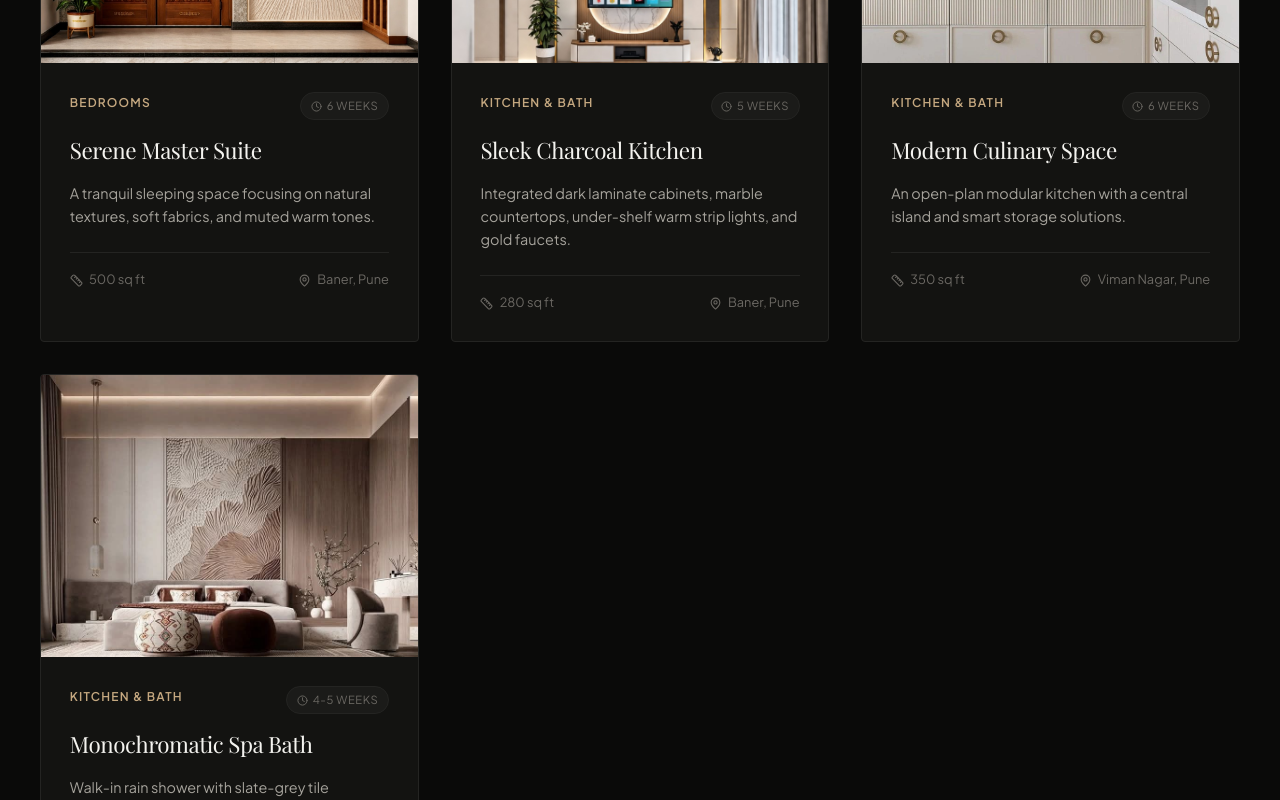
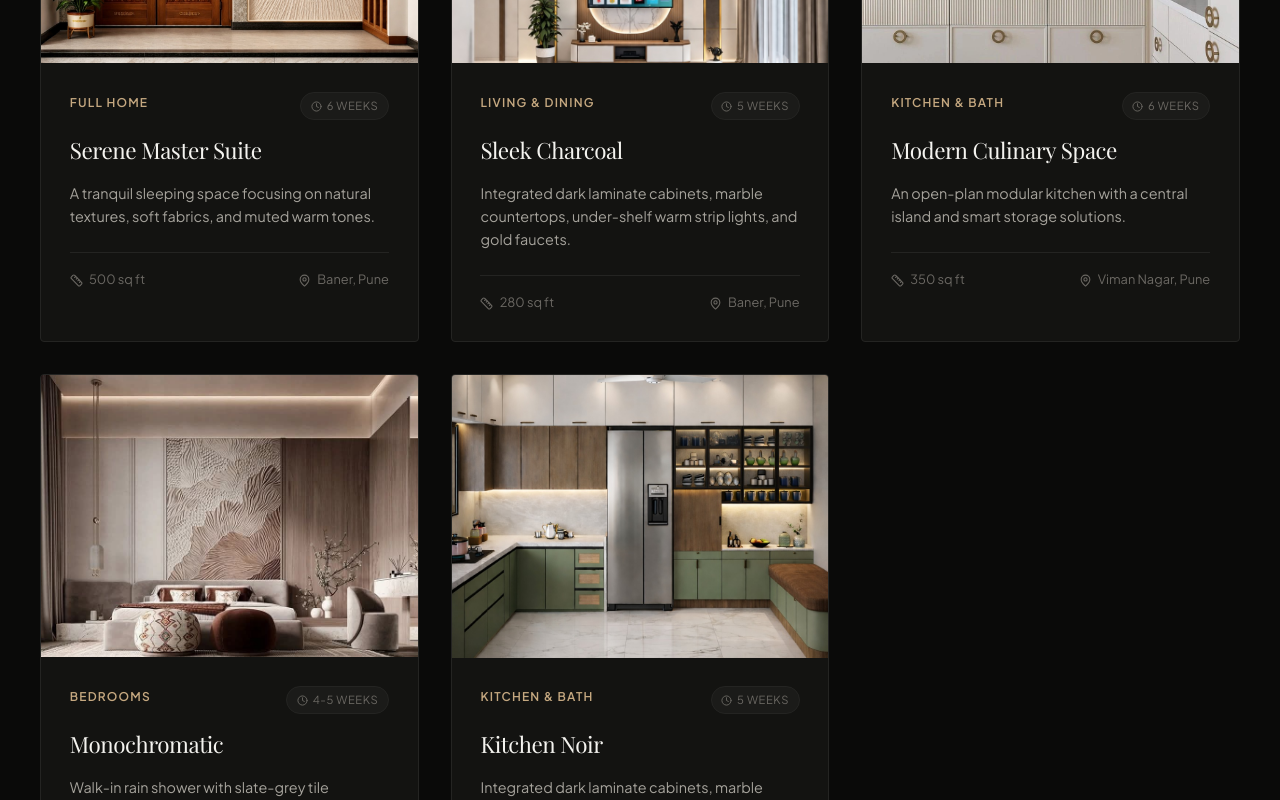
Before and after one commit to Onkarthopate/utispace, a React (Vite) app: page /portfolio in a window 1280 px wide. Shown: the part 4220-5020 px from the top of the page. Built offline with nearby package versions, Linux system fonts and the light colour scheme; a web font is replaced by a local one.

Commit message:
assesment coding and free form fix

```diff
--- a/src/components/ProjectShowcase.jsx
+++ b/src/components/ProjectShowcase.jsx
@@ -127,7 +127,7 @@ const PROJECTS = [
   {
     id: 5,
     title: 'Luxe Living Area',
-    category: 'Living & Dining',
+    category: 'Bedrooms',
     desc: 'Cozy and luxurious family lounge featuring warm recessed lighting and a bespoke media console.',
     image: '/images/living-2.jpg',
     size: '800 sq ft',
@@ -179,7 +179,7 @@ const PROJECTS = [
   {
     id: 7,
     title: 'Serene Master Suite',
-    category: 'Bedrooms',
+    category: 'Full Home',
     desc: 'A tranquil sleeping space focusing on natural textures, soft fabrics, and muted warm tones.',
     image: '/images/bedroom-real-2.jpg',
     size: '500 sq ft',
@@ -204,8 +204,8 @@ const PROJECTS = [
   },
   {
     id: 8,
-    title: 'Sleek Charcoal Kitchen',
-    category: 'Kitchen & Bath',
+    title: 'Sleek Charcoal',
+    category: 'Living & Dining',
     desc: 'Integrated dark laminate cabinets, marble countertops, under-shelf warm strip lights, and gold faucets.',
     image: '/images/kitchen-real-1.jpg',
     size: '280 sq ft',
@@ -256,8 +256,8 @@ const PROJECTS = [
   },
   {
     id: 10,
-    title: 'Monochromatic Spa Bath',
-    category: 'Kitchen & Bath',
+    title: 'Monochromatic',
+    category: 'Bedrooms',
     desc: 'Walk-in rain shower with slate-grey tile accents, dual floating vanities, and warm backlit mirrors.',
     image: '/images/bath-1.jpg',
     size: '180 sq ft',
@@ -279,7 +279,33 @@ const PROJECTS = [
       'Thermostatic Plumbing & Jets: 30%',
       'Backlit Anti-fog Mirror & Trims: 15%'
     ]
-  }
+  },
+  {
+    id: 11,
+    title: 'Kitchen Noir',
+    category: 'Kitchen & Bath',
+    desc: 'Integrated dark laminate cabinets, marble countertops, under-shelf warm strip lights, and gold faucets.',
+    image: '/images/kitchem.jpeg',
+    size: '280 sq ft',
+    location: 'Baner, Pune',
+    materials: 'Quartz, Walnut veneer, Gold-steel',
+    philosophy: 'A culinary engine designed for professional-grade cooking. Dark anti-fingerprint charcoal surfaces contrast with pure white marble quartz to present a bold, dramatic aesthetic.',
+    highlights: [
+      'Anti-fingerprint charcoal nano-laminate cabinet shutters',
+      'Premium seamless quartz countertop and backsplashes (15mm thick)',
+      'Concealed soft-close pullout drawers with customizable spice trays',
+      'Signature brushed gold high-arch sink faucet with pull-down spray'
+    ],
+    timeline: '5 Weeks',
+    budgetTier: 'Gourmet Modular Premium',
+    basePricePerSqFt: 4800,
+    breakdown: [
+      'Quartz Countertops & Slabs: 30%',
+      'Smart Modular Shutters & Pullouts: 40%',
+      'Built-in Chimney & Appliance Housing: 20%',
+      'Brushed Gold Fittings & Faucets: 10%'
+    ]
+  },
 ];
 
 const ProjectShowcase = ({ searchFilter = '' }) => {
```
Also changed, not shown: public/images/kitchem.jpeg (added).
